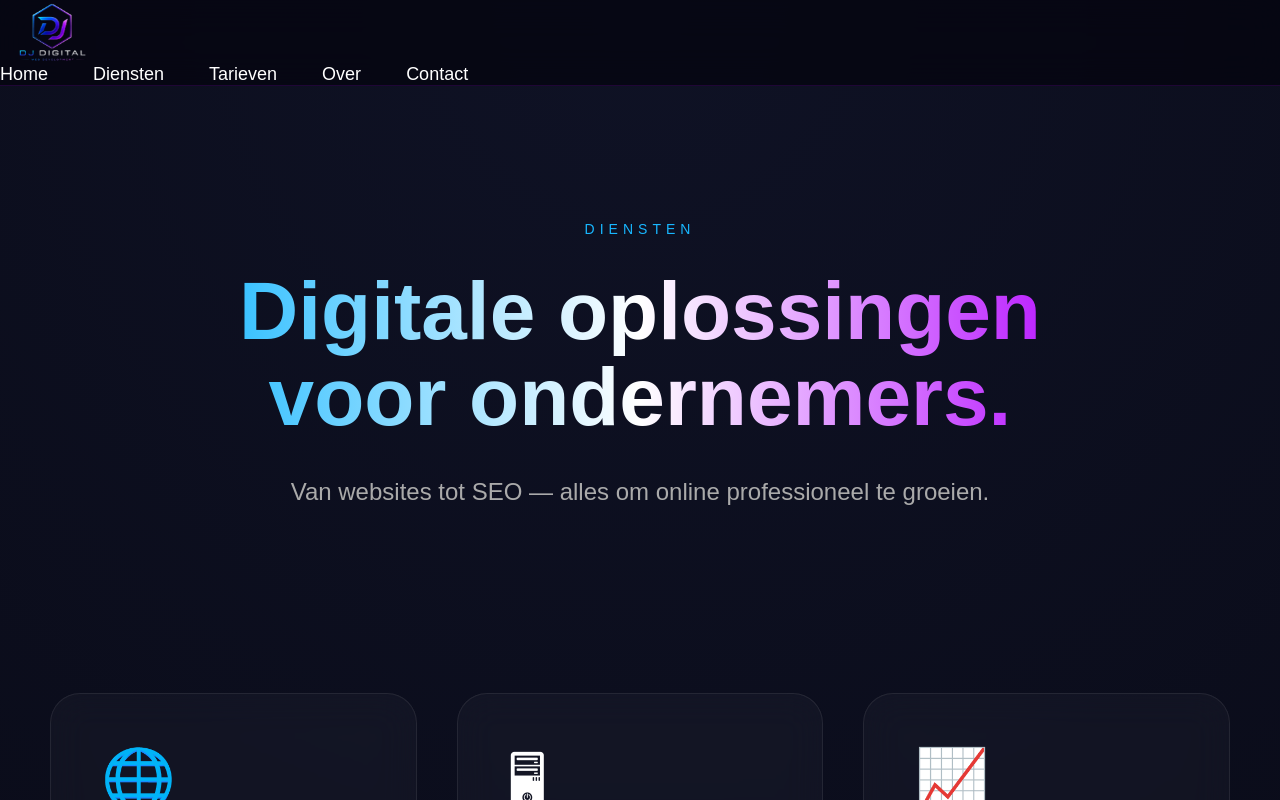
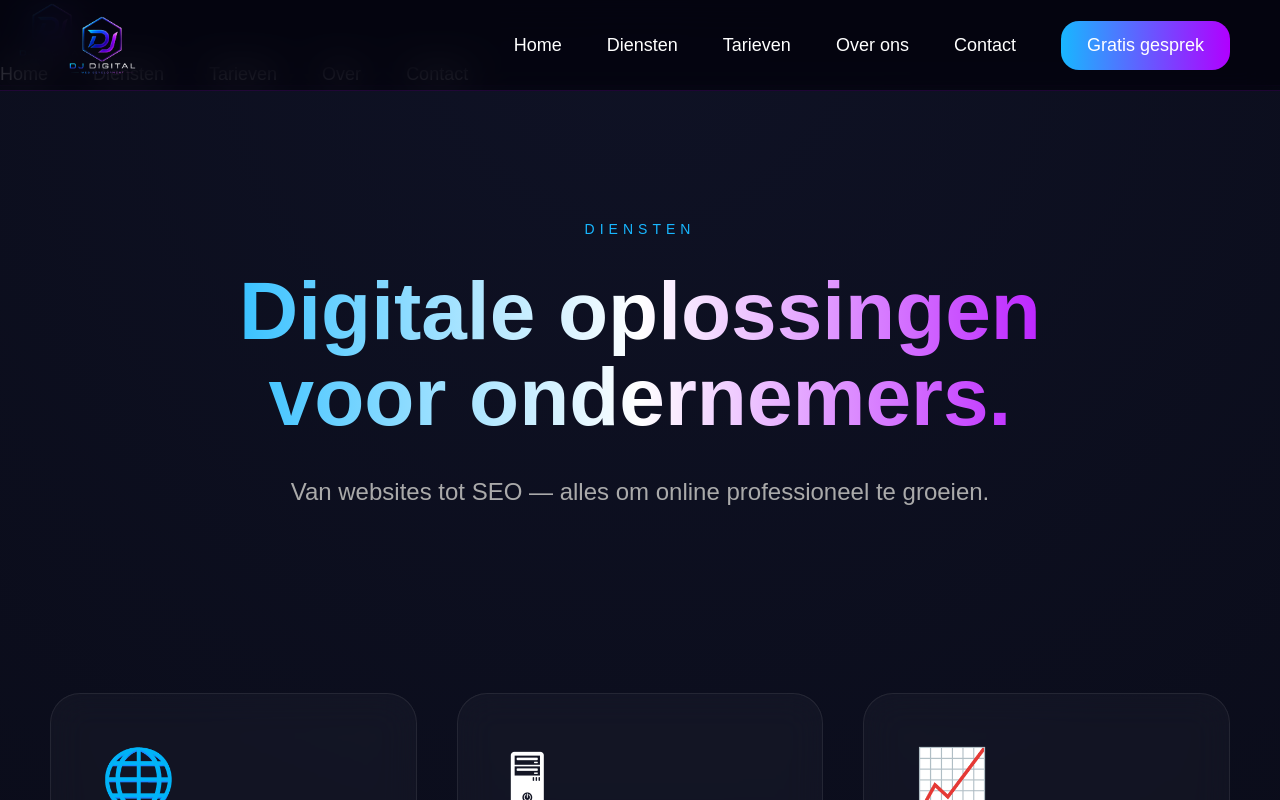
Before and after one commit to djdigitaldev-code/djdigital-website, a Next.js app: page /diensten in a window 1280 px wide. Shown: the top 800 px of the page. Built offline with nearby package versions, Linux system fonts and the light colour scheme.

Commit message:
home en diensten

```diff
--- /dev/null
+++ b/app/components/navbar.jsx
@@ -0,0 +1,77 @@
+"use client";
+
+import Link from "next/link";
+import { useState } from "react";
+
+export default function Navbar(){
+
+const [open,setOpen]=useState(false);
+
+return(
+
+<nav className="navbar">
+
+<div className="nav-container">
+
+<Link
+href="/"
+className="nav-logo"
+>
+
+<img
+src="/logo.png"
+alt="DJ Digital"
+className="logo"
+/>
+
+</Link>
+
+<div className={`nav-links ${open ? "open" : ""}`}>
+
+<Link href="/">
+Home
+</Link>
+
+<Link href="/diensten">
+Diensten
+</Link>
+
+<Link href="/tarieven">
+Tarieven
+</Link>
+
+<Link href="/over-ons">
+Over ons
+</Link>
+
+<Link href="/contact">
+Contact
+</Link>
+
+<Link
+href="/contact"
+className="nav-cta"
+>
+
+Gratis gesprek
+
+</Link>
+
+</div>
+
+<button
+className="hamburger"
+onClick={()=>setOpen(!open)}
+>
+
+☰
+
+</button>
+
+</div>
+
+</nav>
+
+);
+
+}
--- a/app/diensten/diensten.css
+++ b/app/diensten/diensten.css
@@ -1,3 +1,5 @@
+@import "../tarieven/tarieven.css";
+
 *{
 margin:0;
 padding:0;
@@ -284,7 +286,7 @@ margin-bottom:50px;
 
 }
 
-.button{
+.diensten-cta .button{
 
 display:inline-block;
 
--- a/app/diensten/page.jsx
+++ b/app/diensten/page.jsx
@@ -1,11 +1,18 @@
 "use client";
 
 import Link from "next/link";
+
 import "./diensten.css";
+
+import Navbar from "../components/Navbar";
 
 export default function Diensten() {
 
 return(
+
+<>
+
+<Navbar/>
 
 <div className="diensten-page">
 
@@ -213,6 +220,8 @@ Bekijk tarieven
 
 </div>
 
+</>
+
 );
 
 }
```
